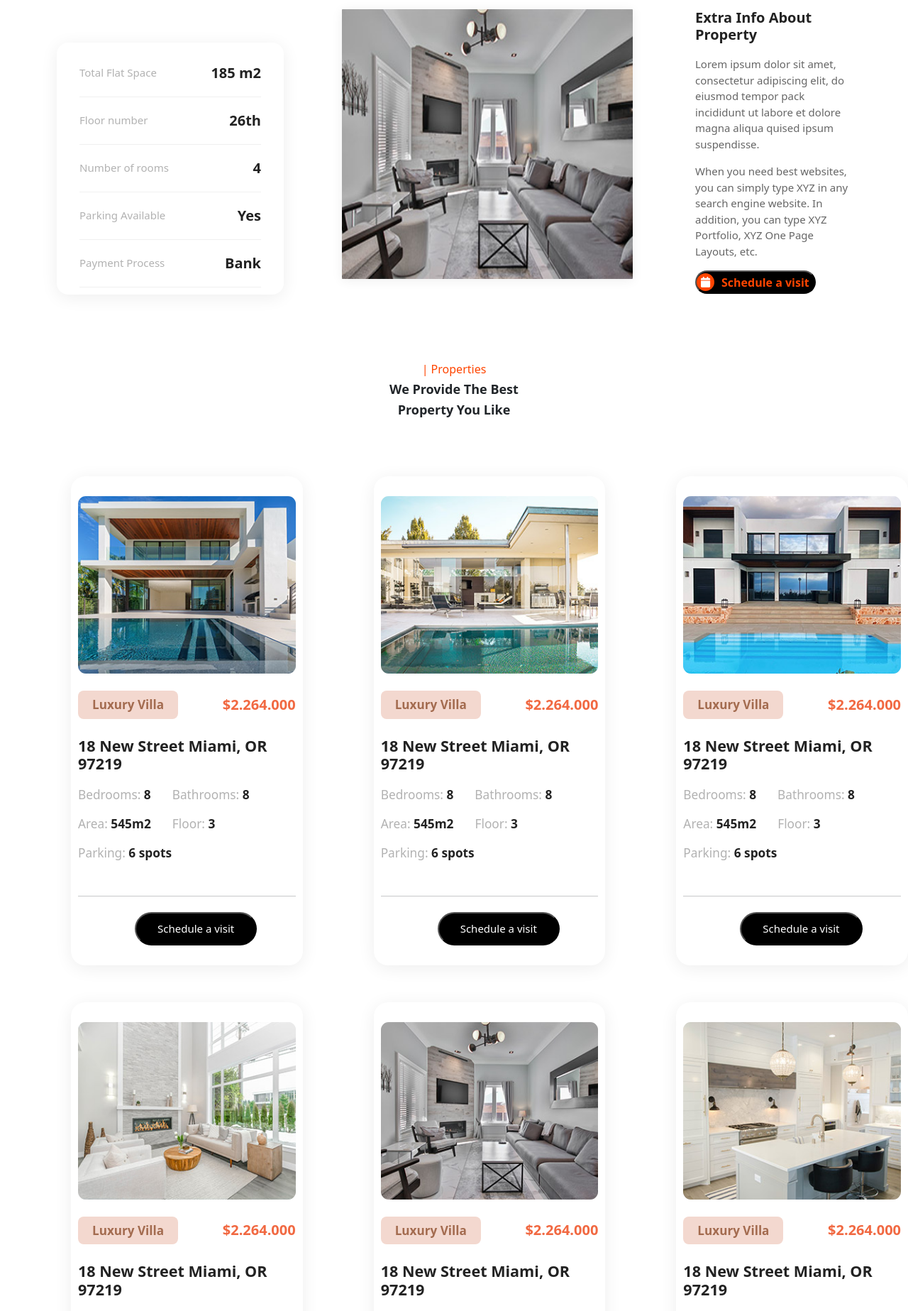
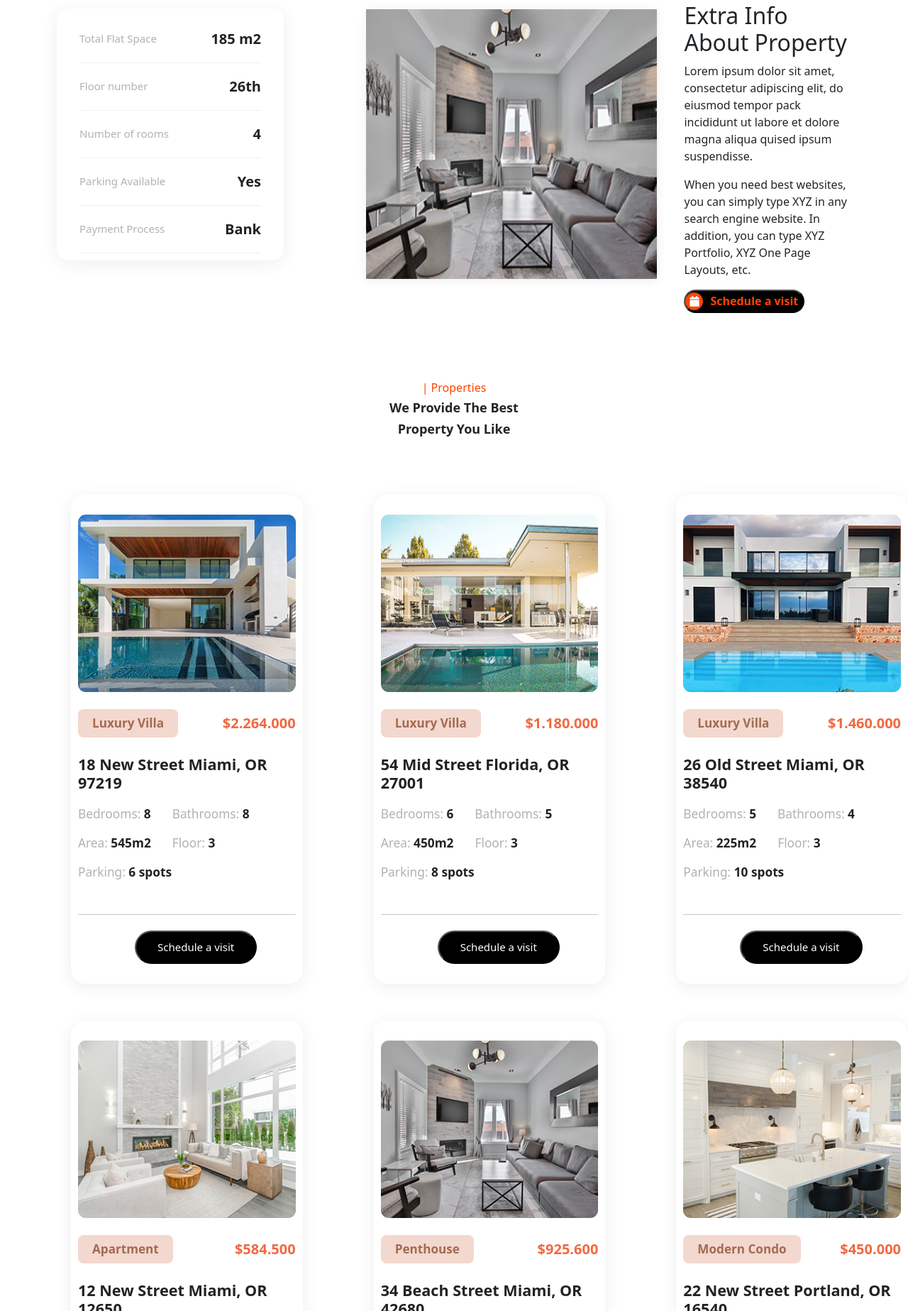
Before and after one commit to aakash10035/villa, a plain HTML site: page index.html in a window 1280 px wide. Shown: the part 2622-4469 px from the top of the page at 71% size. Drawn offline with nearby package versions, Linux system fonts and the light colour scheme.

Commit message:
7th commit

```diff
--- a/index.html
+++ b/index.html
@@ -210,35 +210,7 @@
       <div class="stat-circle"></div>
     </div>
   </div>
-  <!-- <div class="stats-row">
-    <div class="stat-card">
-      <div class="stat-circle"></div>
-      <div class="stat-content">
-        <div class="stat-number">34</div>
-        <div class="stat-text">
-          Buildings<br>Finished Now
-        </div>
-      </div>
-    </div>
-    <div class="stat-card">
-      <div class="stat-circle"></div>
-      <div class="stat-content">
-        <div class="stat-number">12</div>
-        <div class="stat-text">
-          Years<br>Experience
-        </div>
-      </div>
-    </div>
-    <div class="stat-card">
-      <div class="stat-circle"></div>
-      <div class="stat-content">
-        <div class="stat-number">24</div>
-        <div class="stat-text">
-          Awwards<br>Won 2023
-        </div>
-      </div>
-    </div>
-  </div> -->
+
   <br><br><br>
   <div class="container1">
     <div class="left-section">
@@ -325,15 +297,15 @@
       <img src="./assets/images/property-02.jpg" alt="Villa 1" class="villa-image">
       <div class="villa-row">
         <span class="villa-type">Luxury Villa</span>
-        <span class="villa-price">$2.264.000</span>
+        <span class="villa-price">$1.180.000</span>
       </div>
-      <h2 class="villa-title">18 New Street Miami, OR 97219</h2>
+      <h2 class="villa-title">54 Mid Street Florida, OR 27001</h2>
       <div class="villa-info">
-        <span>Bedrooms: <b>8</b></span>
-        <span>Bathrooms: <b>8</b></span>
-        <span>Area: <b>545m2</b></span>
+        <span>Bedrooms: <b>6</b></span>
+        <span>Bathrooms: <b>5</b></span>
+        <span>Area: <b>450m2</b></span>
         <span>Floor: <b>3</b></span>
-        <span>Parking: <b>6 spots</b></span>
+        <span>Parking: <b>8 spots</b></span>
       </div>
       <hr class="villa-divider">
       <button class="villa-btn">Schedule a visit</button>
@@ -342,15 +314,15 @@
       <img src="./assets/images/property-03.jpg" alt="Villa 1" class="villa-image">
       <div class="villa-row">
         <span class="villa-type">Luxury Villa</span>
-        <span class="villa-price">$2.264.000</span>
+        <span class="villa-price">$1.460.000</span>
       </div>
-      <h2 class="villa-title">18 New Street Miami, OR 97219</h2>
+      <h2 class="villa-title">26 Old Street Miami, OR 38540</h2>
       <div class="villa-info">
-        <span>Bedrooms: <b>8</b></span>
-        <span>Bathrooms: <b>8</b></span>
-        <span>Area: <b>545m2</b></span>
+        <span>Bedrooms: <b>5</b></span>
+        <span>Bathrooms: <b>4</b></span>
+        <span>Area: <b>225m2</b></span>
         <span>Floor: <b>3</b></span>
-        <span>Parking: <b>6 spots</b></span>
+        <span>Parking: <b>10 spots</b></span>
       </div>
       <hr class="villa-divider">
       <button class="villa-btn">Schedule a visit</button>
@@ -361,16 +333,16 @@
     <div class="villa-card">
       <img src="./assets/images/property-04.jpg" alt="Villa 1" class="villa-image">
       <div class="villa-row">
-        <span class="villa-type">Luxury Villa</span>
-        <span class="villa-price">$2.264.000</span>
+        <span class="villa-type">Apartment</span>
+        <span class="villa-price">$584.500</span>
       </div>
-      <h2 class="villa-title">18 New Street Miami, OR 97219</h2>
+      <h2 class="villa-title">12 New Street Miami, OR 12650</h2>
       <div class="villa-info">
-        <span>Bedrooms: <b>8</b></span>
-        <span>Bathrooms: <b>8</b></span>
-        <span>Area: <b>545m2</b></span>
-        <span>Floor: <b>3</b></span>
-        <span>Parking: <b>6 spots</b></span>
+        <span>Bedrooms: <b>4</b></span>
+        <span>Bathrooms: <b>3</b></span>
+        <span>Area:<b>125m2</b></span>
+        <span>Floor:<b>25th</b></span>
+        <span>Parking:<b>2 cars</b></span>
       </div>
       <hr class="villa-divider">
       <button class="villa-btn">Schedule a visit</button>
@@ -378,16 +350,16 @@
     <div class="villa-card">
       <img src="./assets/images/property-05.jpg" alt="Villa 1" class="villa-image">
       <div class="villa-row">
-        <span class="villa-type">Luxury Villa</span>
-        <span class="villa-price">$2.264.000</span>
+        <span class="villa-type">Penthouse</span>
+        <span class="villa-price">$925.600</span>
       </div>
-      <h2 class="villa-title">18 New Street Miami, OR 97219</h2>
+      <h2 class="villa-title">34 Beach Street Miami, OR 42680</h2>
       <div class="villa-info">
-        <span>Bedrooms: <b>8</b></span>
-        <span>Bathrooms: <b>8</b></span>
-        <span>Area: <b>545m2</b></span>
-        <span>Floor: <b>3</b></span>
-        <span>Parking: <b>6 spots</b></span>
+        <span>Bedrooms: <b>4</b></span>
+        <span>Bathrooms: <b>4</b></span>
+        <span>Area:<b>180m2</b></span>
+        <span>Floor:<b>38th</b></span>
+        <span>Parking:<b>2 cars</b></span>
       </div>
       <hr class="villa-divider">
       <button class="villa-btn">Schedule a visit</button>
@@ -395,16 +367,16 @@
     <div class="villa-card">
       <img src="./assets/images/property-06.jpg" alt="Villa 1" class="villa-image">
       <div class="villa-row">
-        <span class="villa-type">Luxury Villa</span>
-        <span class="villa-price">$2.264.000</span>
+        <span class="villa-type">Modern Condo</span>
+        <span class="villa-price">$450.000</span>
       </div>
-      <h2 class="villa-title">18 New Street Miami, OR 97219</h2>
+      <h2 class="villa-title">22 New Street Portland, OR 16540</h2>
       <div class="villa-info">
-        <span>Bedrooms: <b>8</b></span>
-        <span>Bathrooms: <b>8</b></span>
-        <span>Area: <b>545m2</b></span>
-        <span>Floor: <b>3</b></span>
-        <span>Parking: <b>6 spots</b></span>
+        <span>Bedrooms: <b>3</b></span>
+        <span>Bathrooms: <b>2</b></span>
+        <span>Area:<b>165m2</b></span>
+        <span>Floor:<b>28th</b></span>
+        <span>Parking:<b>3 cars</b></span>
       </div>
       <hr class="villa-divider">
       <button class="villa-btn">Schedule a visit</button>
--- a/style.css
+++ b/style.css
@@ -271,12 +271,13 @@ nav .container {
     justify-content: center;
     font-size: 22px;
     cursor: pointer;
-    box-shadow: 0 10px 30px black;
+    box-shadow: 1px 1px 15px 10px lightsalmon;
+
 
 }
 
 .play-btn :hover {
-    background-color: red;
+    /* background-color: red; */
 
 }
 
@@ -430,26 +431,6 @@ nav .container {
     box-shadow: 0 2px 16px rgba(0, 0, 0, 0.07);
 }
 
-.info-section {
-    display: flex;
-    flex-wrap: wrap;
-    margin-left: 50px;
-}
-
-.info-title {
-    font-size: 20px;
-    font-weight: 700;
-    color: #222;
-    margin-bottom: 18px;
-    margin-top: 10px;
-
-}
-
-.info-desc {
-    font-size: 15px;
-    color: #666;
-    /* margin-bottom: 16px; */
-}
 
 .btn-schedule {
     background: #242424;
@@ -660,8 +641,8 @@ iframe {
     margin-top: 300px
 }
 
-.info {
-    background: #af6969;
+.info{
+    background:white;
     border-radius: 10px;
     box-shadow: 0 6px 20px rgba(0, 0, 0, 0.1);
     display: flex;
```
Also changed, not shown: properties.html (+49 -48 lines).
